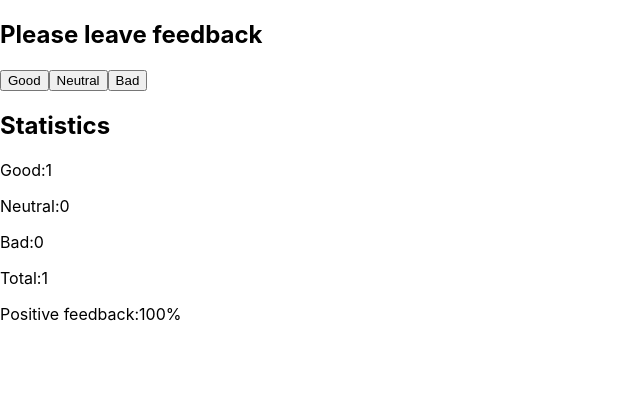
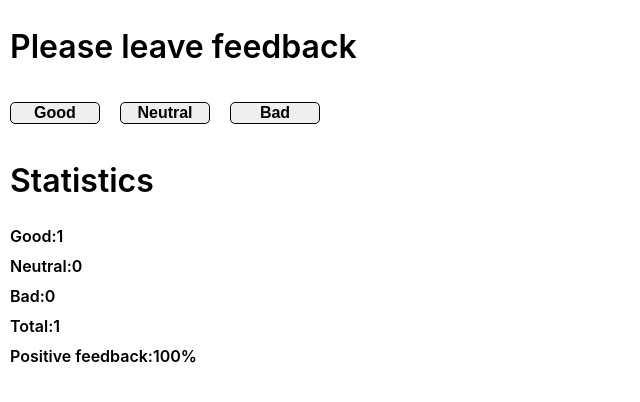
Before and after one commit to ShabanovVA/goit-react-hw-02-feedback, a React (Create React App) app: page / in a window 1280 px wide. Both pictures are taken after a click on the button "Good". Shown: the top 402 px of the page, without its empty margins (0-640 px from the left). Built offline with nearby package versions, Linux system fonts and the light colour scheme.

Commit message:
Feedback work

```diff
--- a/src/components/FeedbackOptions/FeedbackOptions.jsx
+++ b/src/components/FeedbackOptions/FeedbackOptions.jsx
@@ -1,21 +1,22 @@
 import { nanoid } from "nanoid"
 import PropTypes from 'prop-types'
+import { ButtonFeedback } from "./FeedbackOptions.styled"
 
 export const FeedbackOptions = ({ options, onLeaveFeedback }) => {
     return options.map(option => {
         return (
-            <button
+            <ButtonFeedback
                 type="button"
                 onClick={onLeaveFeedback}
                 name={option}
                 key={nanoid()} >
                 {option.charAt(0).toUpperCase() + option.slice(1)}
-                </button>
+                </ButtonFeedback>
     )
     })
 }
 
-FeedbackOptions.PropTypes = {
+FeedbackOptions.protoTypes = {
     options:PropTypes.arrayOf(PropTypes.string.isRequired).isRequired,
     onLeaveFeedback: PropTypes.func.isRequired
 }
--- /dev/null
+++ b/src/components/FeedbackOptions/FeedbackOptions.styled.js
@@ -0,0 +1,19 @@
+import styled from "styled-components";
+
+export const ButtonFeedback = styled.button`
+margin:10px;
+vertical-align: middle;
+font-weight: 600;
+font-size: 16px;
+width: 90px;
+border: 1px black solid;
+border-radius:5px;
+cursor:pointer;
+background-color: transparant;
+transition: background-color 300ms cubic-bezier(0.4, 0, 0.2, 1);
+
+
+&:hover,
+&:focus{
+background-color: #006CB5;
+}`;
--- a/src/components/Notification/Notification.jsx
+++ b/src/components/Notification/Notification.jsx
@@ -1,7 +1,8 @@
 import PropTypes from 'prop-types'
+import { NotificationMsg } from './Notification.styled';
 
 export const Notification = ({ message }) => {
-    return <h3>{message}</h3>
+    return <NotificationMsg>{message}</NotificationMsg>
 }
 
 Notification.propTypes = {
--- /dev/null
+++ b/src/components/Notification/Notification.styled.js
@@ -0,0 +1,8 @@
+import styled from "styled-components";
+
+export const NotificationMsg = styled.h3`
+font-style: oblique;
+font-weight: 600;
+font-size: 16px;
+margin-left:10px;
+`
--- a/src/components/Section/Section.jsx
+++ b/src/components/Section/Section.jsx
@@ -1,13 +1,14 @@
 import PropTypes from 'prop-types'
+import { SectionStyle } from './Section.styled';
 
 export const Section = ({ title, children }) => {
     return (<>
-        <h2>{title}</h2>
+        <SectionStyle>{title}</SectionStyle>
         {children}
     </>)
 }
 
 Section.propTypes = {
     title: PropTypes.string.isRequired,
-    children: PropTypes.array.isRequired,
+    children: PropTypes.object.isRequired,
 }
--- /dev/null
+++ b/src/components/Section/Section.styled.js
@@ -0,0 +1,7 @@
+import styled from "styled-components";
+
+export const SectionStyle = styled.h2`
+font-weight: 600;
+font-size: 32px;
+margin-left:10px;
+`
--- a/src/components/Statistics/Statistics.jsx
+++ b/src/components/Statistics/Statistics.jsx
@@ -1,12 +1,14 @@
 import PropTypes from 'prop-types'
+import { List } from './Statistics.styled'
 
 export const Statistics = ({good, neutral, bad, total, positivePercentage }) => (
-    <>
-        <p>Good:{good}</p>
-        <p>Neutral:{neutral}</p>
-        <p>Bad:{bad}</p>
-        <p>Total:{total}</p>
-        <p>Positive feedback:{positivePercentage}%</p>
+    <><ul>
+        <List>Good:{good}</List>
+        <List>Neutral:{neutral}</List>
+        <List>Bad:{bad}</List>
+        <List>Total:{total}</List>
+        <List>Positive feedback:{positivePercentage}%</List>
+        </ul>
     </>
 );
 
@@ -15,5 +17,5 @@ Statistics.propTypes = {
     neutral: PropTypes.number.isRequired,
     bad: PropTypes.number.isRequired,
     total: PropTypes.number.isRequired,
-    positivePercentage: PropTypes.number.isRequired
+    positivePercentage: PropTypes.string.isRequired
 }
--- /dev/null
+++ b/src/components/Statistics/Statistics.styled.js
@@ -0,0 +1,11 @@
+import styled from "styled-components";
+
+export const List = styled.li`
+font-weight: 600;
+font-size: 16px;
+margin: 0 0 10px 10px;
+
+&: last-child{
+    margin-bottom: 0;
+}
+`
--- a/src/index.css
+++ b/src/index.css
@@ -13,3 +13,9 @@ code {
   font-family: source-code-pro, Menlo, Monaco, Consolas, 'Courier New',
     monospace;
 }
+
+ul {
+  list-style-type: none;
+  margin: 0;
+  padding: 0;
+}
```
